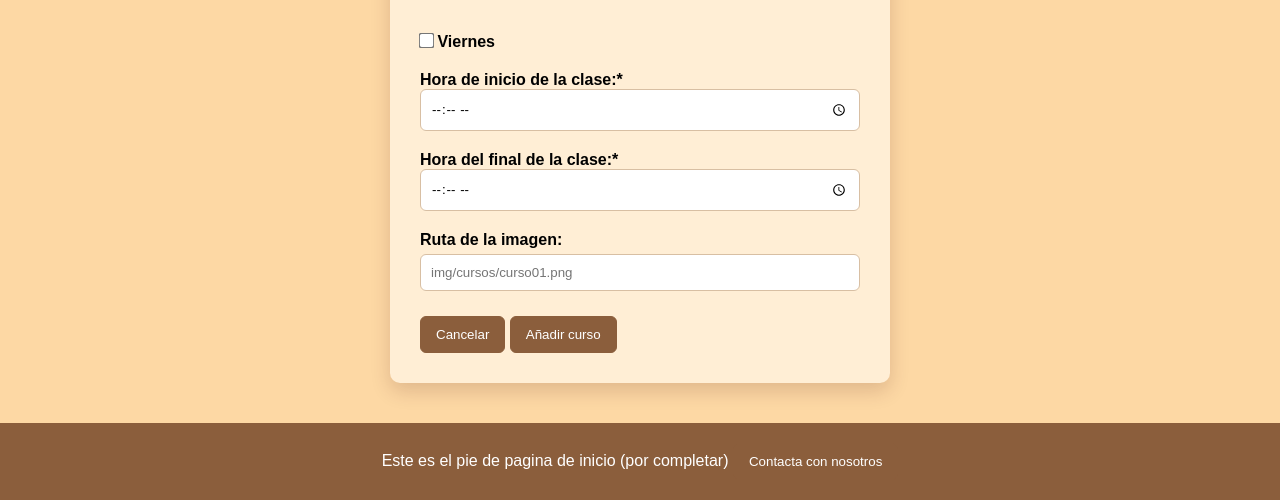
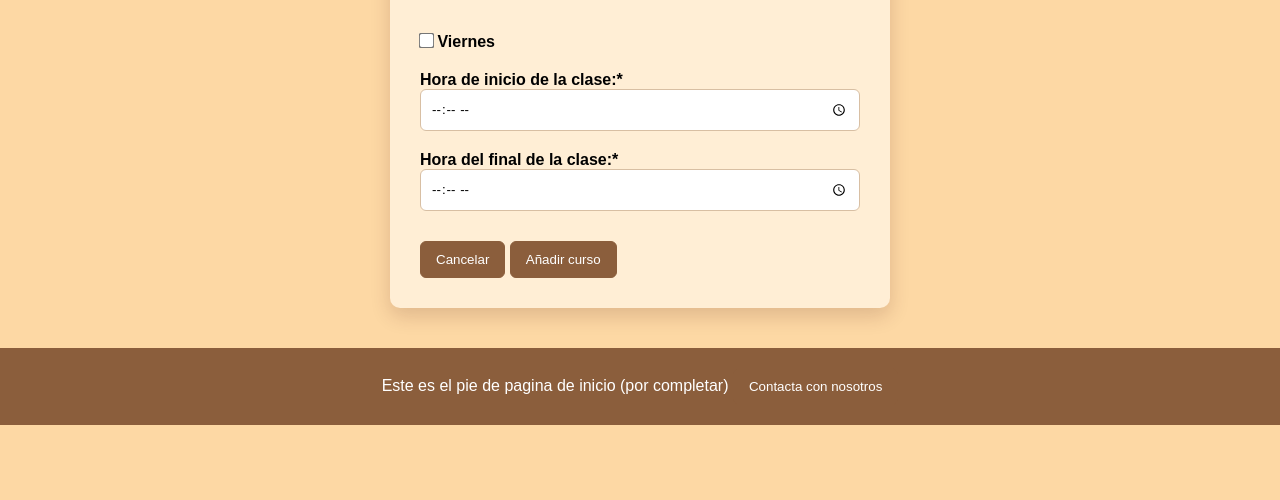
Before and after one commit to MarmanCreator/Practica_AW, a Node server app: template views/crud/anyadir_curso.html in a window 1280 px wide. Shown: the part 1062-1562 px from the top of the page. After the commit the page ends 1487 px from the top, so only its background shows below. Run offline with Node 20, Linux system fonts and the light colour scheme; the template is opened without the code that fills it, so the values that code supplies are empty.

Commit message:
Pequeño cambio en curso para que la imagen no se añada al añadir curso

```diff
--- a/public/js/gestion_cursos.js
+++ b/public/js/gestion_cursos.js
@@ -144,7 +144,6 @@ if (formulario_anyadir_curso) {
         const hora_final = document.getElementById("hora_final").value;
         const fecha_inicio = document.getElementById("fecha_inicio").value;
         const fecha_fin = document.getElementById("fecha_fin").value;
-        const imagen = sanitizarEntrada(document.getElementById("imagen").value.trim());
 
         //Esta linea establece lo que se puede usar en los campos.
         const regexLetras = /^[a-zA-ZáéíóúÁÉÍÓÚñÑ\s]+$/;
@@ -204,12 +203,12 @@ if (formulario_anyadir_curso) {
         }
 
         const horario = crearHorario(dias, hora_inicio, hora_final);
-        AnyadirCurso(nombre, descripcion, plazas, id_aula, id_docente, fecha_inicio, fecha_fin, horario, imagen);
+        AnyadirCurso(nombre, descripcion, plazas, id_aula, id_docente, fecha_inicio, fecha_fin, horario);
         localStorage.setItem("cursos", JSON.stringify(cursos));
         window.location.href = "/gestiones_administrador/gestion_cursos.html";
     });
 }
-function AnyadirCurso(nombre, descripcion, plazas, id_aula, id_docente, fecha_inicio, fecha_fin, horario, imagen) {
+function AnyadirCurso(nombre, descripcion, plazas, id_aula, id_docente, fecha_inicio, fecha_fin, horario) {
     const nuevoCurso = {
         id_curso: cursos.reduce((mayorId, curso) => Math.max(mayorId, curso.id_curso), -1) + 1,
         nombre: nombre,
@@ -220,7 +219,7 @@ function AnyadirCurso(nombre, descripcion, plazas, id_aula, id_docente, fecha_in
         fecha_inicio: fecha_inicio,
         fecha_fin: fecha_fin,
         horario: horario,
-        imagen: imagen,
+        imagen: "",
         estado: "activo"
     };
     cursos.push(nuevoCurso);
--- a/views/crud/anyadir_curso.html
+++ b/views/crud/anyadir_curso.html
@@ -102,9 +102,6 @@
             <input type="time" id="hora_final" name="hora_final" placeholder="Hora del final de la clase" required>
         </label>
 
-        <label for="imagen">Ruta de la imagen:</label>
-        <input type="text" id="imagen" name="imagen" placeholder="img/cursos/curso01.png">
-
         <button type="button" onclick="window.location.href = '/gestiones_administrador/gestion_cursos.html'">Cancelar</button>
         <button type="submit">Añadir curso</button>
     </form>
```
